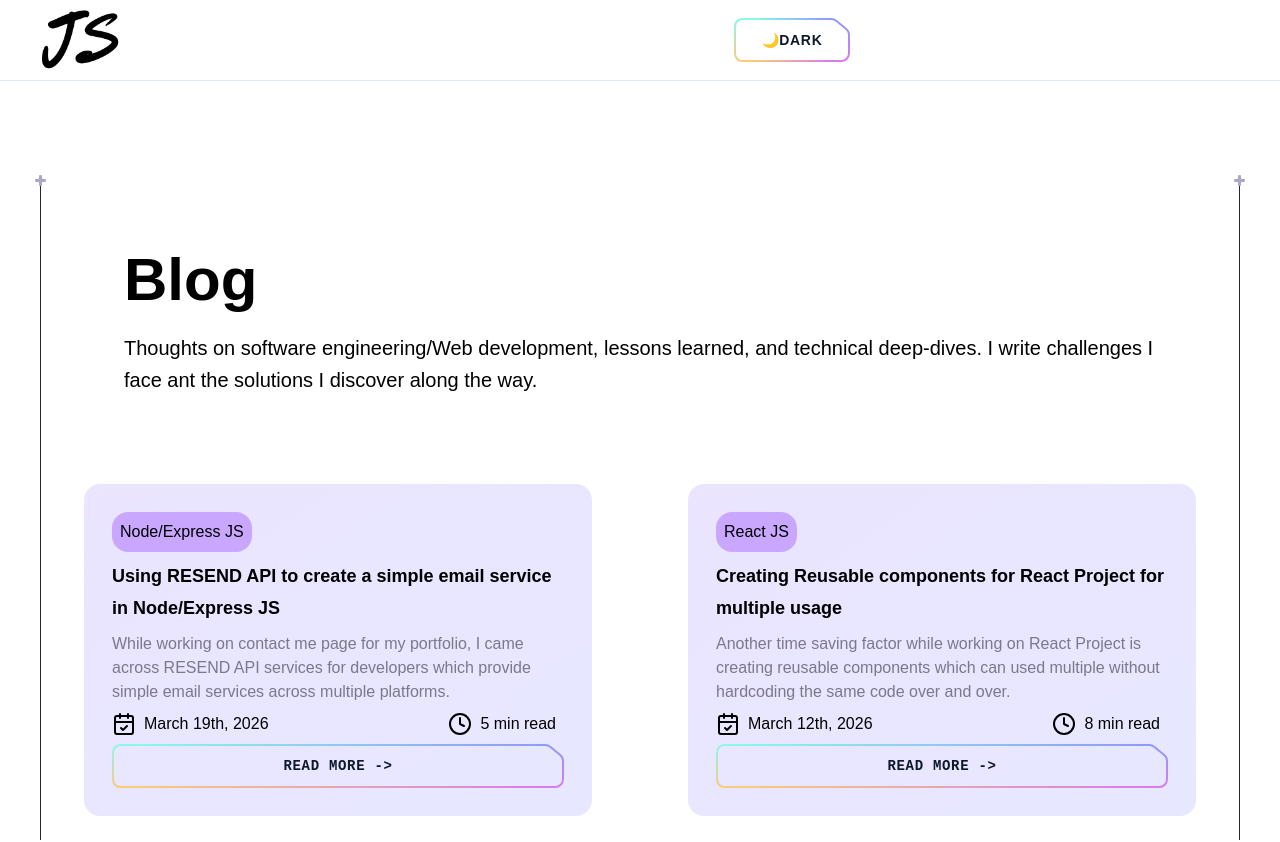
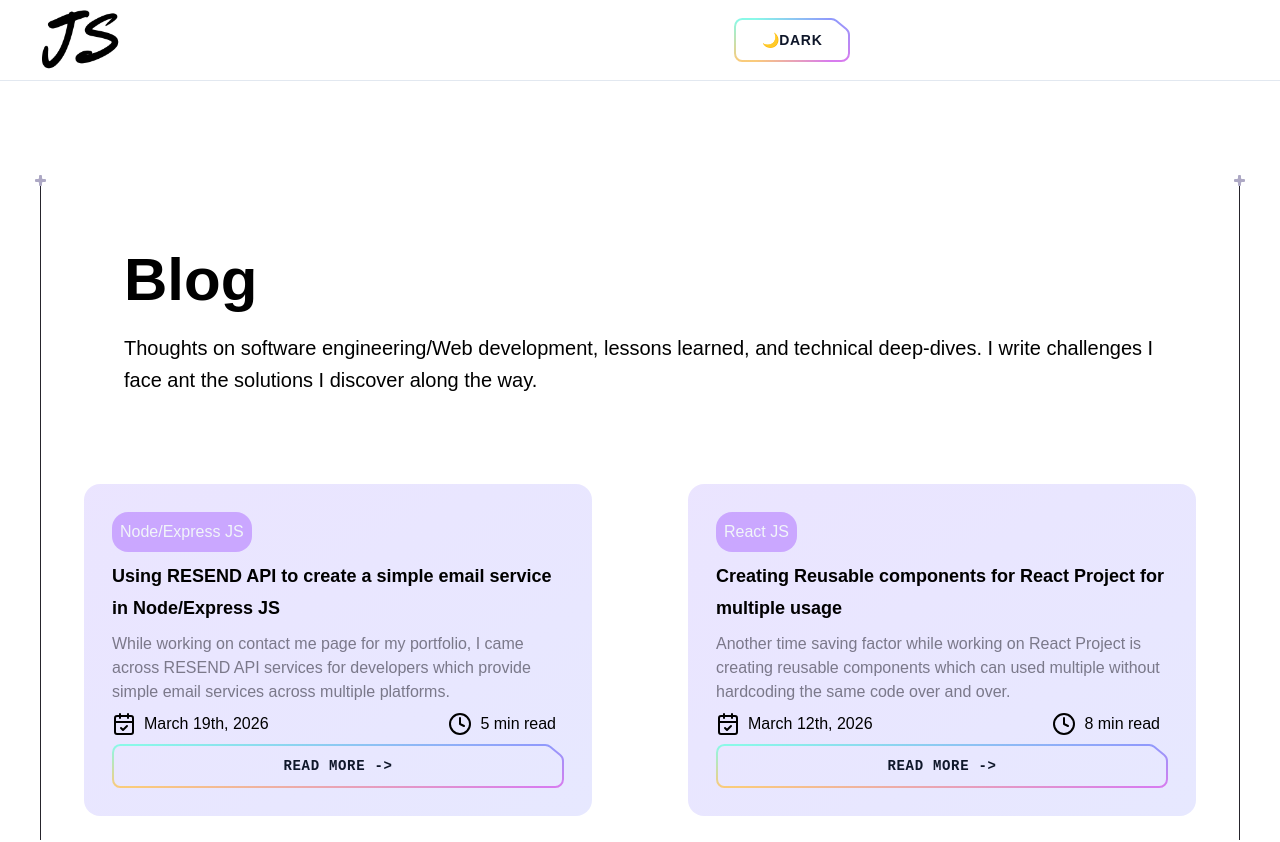
Before and after one commit to JayanShrestha/my-portfolio-react, a React (Vite) app: page /blog in a window 1280 px wide. Shown: the top 842 px of the page. Built offline with nearby package versions, Linux system fonts and the light colour scheme; the HTML template or start-up script is replaced by a standard one.

Commit message:
Updated text color for blog category

```diff
--- a/src/components/Blog.jsx
+++ b/src/components/Blog.jsx
@@ -32,7 +32,7 @@ const Blog = () => {
             return (
               <Card id={index}>
                 <div className="flex flex-wrap flex-col">
-                  <p className="border-none rounded-2xl bg-color-1/50 w-fit p-2 ">
+                  <p className="border-none rounded-2xl bg-color-1/50 w-fit p-2 text-slate-100 ">
                     {item.category}
                   </p>
                   <p className="h6 mt-2"> {item.title}</p>
```
